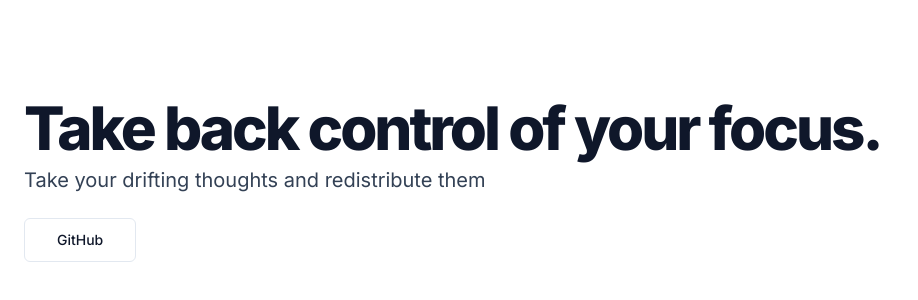
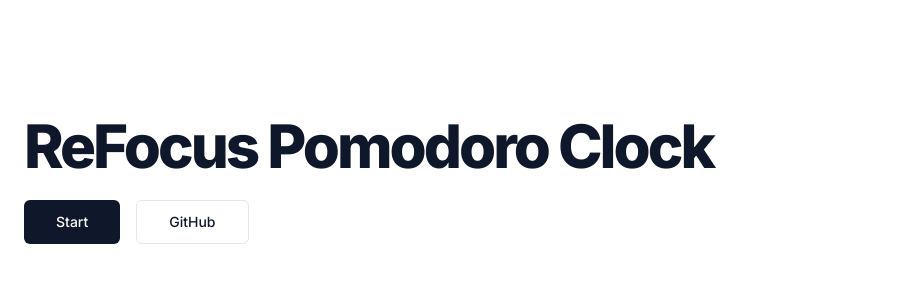
Before and after one commit to SDBurt/refocus, a Next.js app: page / in a window 1280 px wide. Shown: the part 220-520 px from the top of the page, without its empty margins (0-918 px from the left). Built offline with nearby package versions, Linux system fonts and the light colour scheme.

Commit message:
fix main page and fix first distracted click

```diff
--- a/components/PomodoroClock.tsx
+++ b/components/PomodoroClock.tsx
@@ -17,23 +17,6 @@ const makeClock = (t: number) => {
       }:${t % 60 < 10 ? `0${t % 60}` : t % 60}
     `
     )
-}
-
-
-const sortEpochs = (epochs: number[]): number[] => {
-  return epochs.sort((n1,n2) => n1 - n2);
-}
-
-const averageDifference = (sortedEpochs: number[]): number => {
-
-  const num_epochs = sortedEpochs.length
-
-  for (let i = 0; i < num_epochs-1; i++) {
-    const diff = sortedEpochs[i+1] - sortedEpochs[i]
-
-  }
-
-  return 0
 }
 
 
@@ -71,21 +54,15 @@ export default function PomodoroClock({settings}) {
     // const newDistracted = [...distracted, time]
     const distractedLen = distracted.length
 
-    console.log("First: ", time, avgDiff,  distractedLen)
-
     if (distractedLen > 1) {
-
-      console.log("distracted_len: ", distractedLen)
-      console.log(distracted[distractedLen-1], time)
-
       const diff = distracted[distractedLen-1] - time
-      console.log("diff: ", diff)
-
       const cumulativeAvg = diff - (avgDiff) / (distractedLen + 1)
-      console.log("cumulativeAvg: ", cumulativeAvg)
-
       setAvgDiff(cumulativeAvg)
 
+    } else {
+
+      const cumulativeAvg = (settings[flowState]*60 - time) / (distractedLen + 1)
+      setAvgDiff(cumulativeAvg)
     }
 
     const newDistracted = [...distracted, time]
@@ -167,15 +144,18 @@ export default function PomodoroClock({settings}) {
             </>
           ) : (
             <>
-              {flowState === "pomodoro" ? <Button variant="default" onClick={() => signalDistracted()}>Distracted</Button> : null }
+              {flowState === "pomodoro" ? <Button variant="default" onClick={() => signalDistracted()}>I got distracted</Button> : null }
               <Button variant="outline" onClick={() => stopTimer()}>Stop Timer</Button>
             </>
           )
         }
       </div>
       <div className="flex flex-col items-center justify-center">
+
+        {distracted && distracted.length > 0 ? (
+          <>
           <p>Your attention span is approximately <b>{Math.round(avgDiff).toString()} seconds</b></p>
-        {distracted && distracted.length > 0 ? <div className="flex flex-row space-x-2 max-w-screen-sm p-2 overflow-x-auto">
+          <div className="flex flex-row space-x-2 max-w-screen-sm p-2 overflow-x-auto">
             {distracted.map((t, i) => {
               return (
                 <div key={`${t}-${i}`} className="p-2 border rounded-md border-gray-500">
@@ -183,8 +163,10 @@ export default function PomodoroClock({settings}) {
                 </div>
                 )
             })}
+          </div>
+          </>
 
-        </div> : null}
+        ) : null}
 
       </div>
 
--- a/pages/index.tsx
+++ b/pages/index.tsx
@@ -21,13 +21,19 @@ export default function IndexPage() {
       <section className="container grid items-center gap-6 pt-6 pb-8 md:py-10">
         <div className="flex max-w-[980px] flex-col items-start gap-2">
           <h1 className="text-3xl font-extrabold leading-tight tracking-tighter sm:text-3xl md:text-5xl lg:text-6xl">
-            Take back control of your focus.
+            ReFocus Pomodoro Clock
           </h1>
-          <p className="max-w-[700px] text-lg text-slate-700 dark:text-slate-400 sm:text-xl">
-            Take your drifting thoughts and redistribute them
-          </p>
+          {/* <p className="max-w-[700px] text-lg text-slate-700 dark:text-slate-400 sm:text-xl">
+
+          </p> */}
         </div>
         <div className="flex gap-4">
+          <Link
+              href={"/pomodoro"}
+              className={buttonVariants({ variant: "default", size: "lg" })}
+            >
+              Start
+          </Link>
           <Link
             target="_blank"
             rel="noreferrer"
```
Lines whose indentation alone changed are shown as unchanged.
